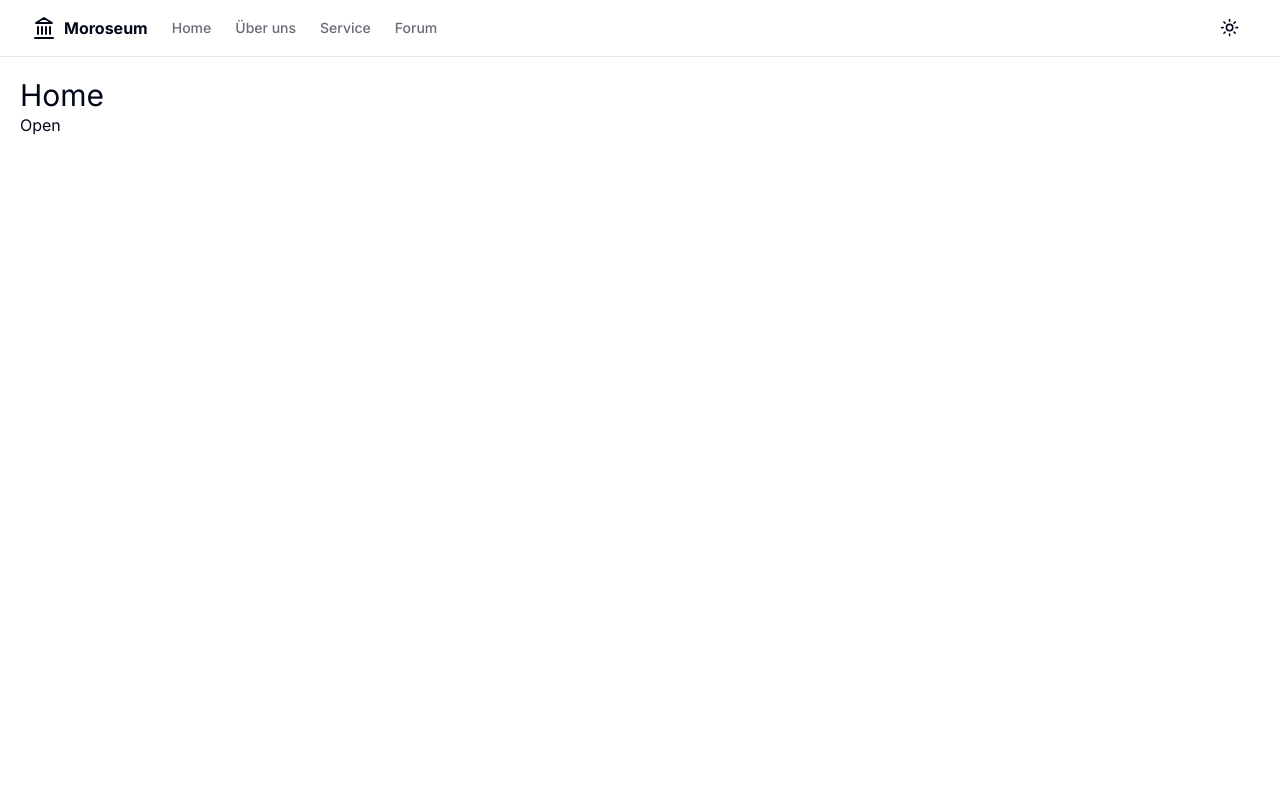
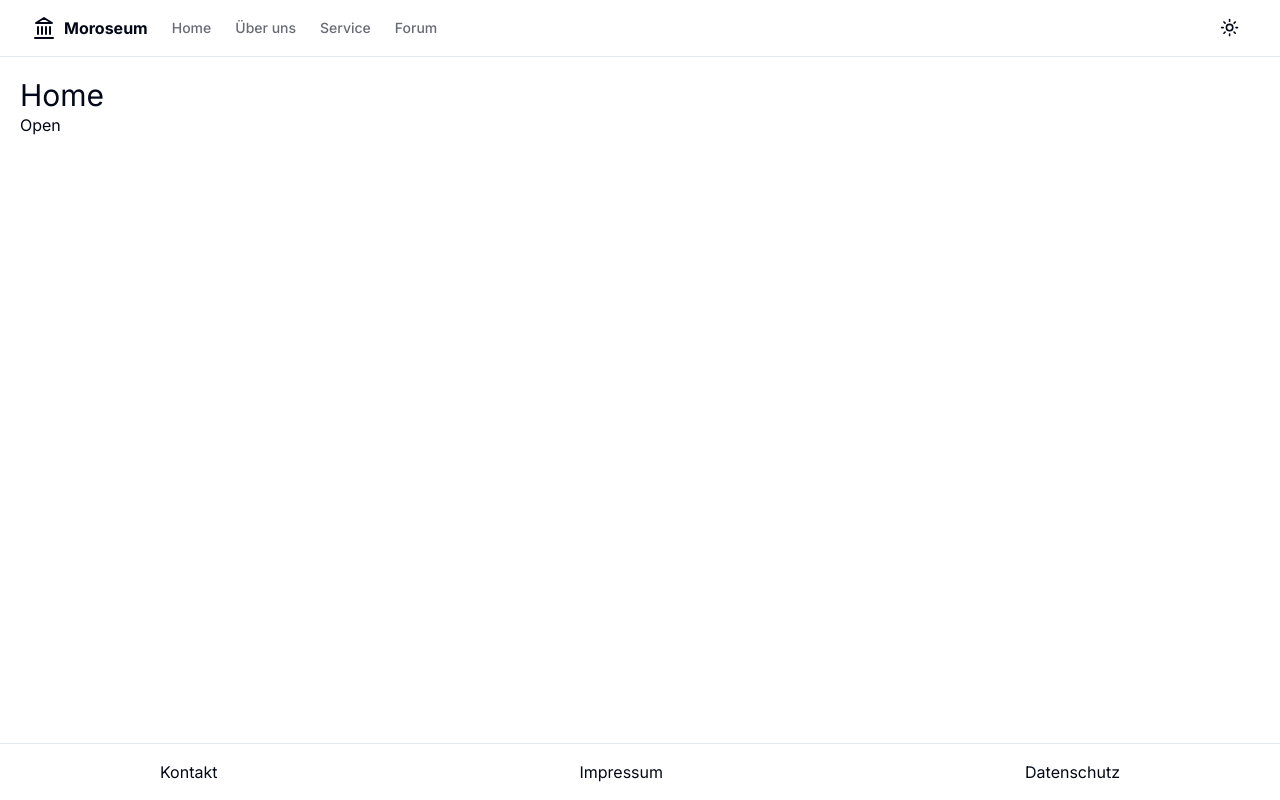
Before and after one commit to Marcel267/museum, a Next.js app: page / in a window 1280 px wide. Built offline with nearby package versions, Linux system fonts and the light colour scheme.

Commit message:
Add footer

```diff
--- a/app/layout.tsx
+++ b/app/layout.tsx
@@ -3,6 +3,7 @@ import "./globals.css";
 import type { Metadata } from "next";
 import { Inter } from "next/font/google";
 import Navbar from "@/components/navbar";
+import Footer from "@/components/footer";
 
 const inter = Inter({ subsets: ["latin"] });
 
@@ -21,7 +22,10 @@ export default function RootLayout({
       <body className={inter.className}>
         <ThemeProvider attribute="class" defaultTheme="system" enableSystem>
           <Navbar />
-          <main className="container mx-auto p-5">{children}</main>
+          <main className="container mx-auto min-h-[calc(100vh-114px)] p-5">
+            {children}
+          </main>
+          <Footer />
         </ThemeProvider>
       </body>
     </html>
--- /dev/null
+++ b/components/footer.tsx
@@ -0,0 +1,13 @@
+import Link from "next/link";
+
+export default function Footer() {
+  return (
+    <footer className="supports-backdrop-blur:bg-background/60 z-50 w-full border-t bg-background/95 backdrop-blur">
+      <div className="container flex h-14 items-center justify-between px-5 md:px-40">
+        <Link href={"/contact"}>Kontakt</Link>
+        <Link href={"/legal-information"}>Impressum</Link>
+        <Link href={"/data-privacy"}>Datenschutz</Link>
+      </div>
+    </footer>
+  );
+}
--- a/components/navbar.tsx
+++ b/components/navbar.tsx
@@ -15,32 +15,30 @@ export default function Navbar() {
         <div className="mr-4 flex">
           <a className="mr-6 flex items-center space-x-2" href="/">
             <Landmark />
-                        <span className="hidden font-bold sm:inline-block">
-                            Moroseum
-                        </span>
+            <span className="hidden font-bold sm:inline-block">Moroseum</span>
           </a>
           <nav className="flex items-center space-x-6 text-sm font-medium">
             <Link
               href={"/"}
-                            className="transition-colors hover:text-foreground/80 text-foreground/60"
+              className="text-foreground/60 transition-colors hover:text-foreground/80"
             >
               Home
             </Link>
             <Link
               href={"/about-us"}
-                            className="transition-colors hover:text-foreground/80 text-foreground/60"
+              className="text-foreground/60 transition-colors hover:text-foreground/80"
             >
               Über uns
             </Link>
             <Link
               href={"/service"}
-                            className="transition-colors hover:text-foreground/80 text-foreground/60"
+              className="text-foreground/60 transition-colors hover:text-foreground/80"
             >
               Service
             </Link>
             <Link
               href={"/forum"}
-                            className="transition-colors hover:text-foreground/80 text-foreground/60"
+              className="text-foreground/60 transition-colors hover:text-foreground/80"
             >
               Forum
             </Link>
```
Lines whose indentation alone changed are shown as unchanged.
